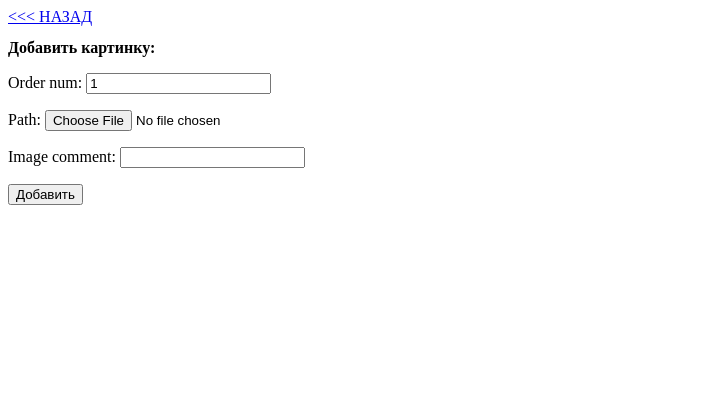
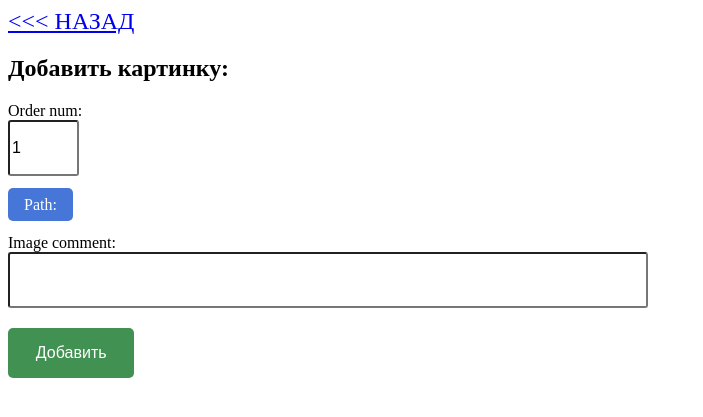
Before and after one commit to ivanovich812/tabook, a Django app: page /add_image/72/ in a window 1280 px wide. Shown: the top 417 px of the page, without its empty margins (0-703 px from the left). Run offline with Django 4.2, Linux system fonts and the light colour scheme; data comes from the database, SQL or seed files in the repository; both versions use the stored data as it was after the commit.

Commit message:
+ corrected templates.

```diff
--- a/app/templates/add_image.html
+++ b/app/templates/add_image.html
@@ -3,9 +3,23 @@
     {% block menu %} <a href="../../edit_melody/{{id}}"><<< НАЗАД</a> {% endblock menu %}
     {% block header %} Добавить картинку: {% endblock header %}
     {% block content %}
-      <form method="post" enctype="multipart/form-data">
-        {% csrf_token %}
-        {{ form_image.as_p }}
-        <button type="submit">Добавить</button>
-      </form>
+        <form method="post" enctype="multipart/form-data">
+            {% csrf_token %}
+            <div class="form-order-num-label">
+                {{form_image.order_num.label_tag}}
+                <div>{{form_image.order_num}}</div>
+            </div>
+            <div class="form-path">
+                {{form_image.path.label_tag}}
+                <div>{{form_image.path}}</div>
+            </div>
+            <div class="form">
+                {{form_image.image_comment.label_tag}}
+                <div>{{form_image.image_comment}}</div>
+            </div>
+
+            <div class="form">
+                <button type="submit">Добавить</button>
+            </div>
+        </form>
     {% endblock content %}
--- a/app/templates/base.html
+++ b/app/templates/base.html
@@ -4,9 +4,9 @@
     <meta charset="utf-8" />
     <title>{% block title %}TABOOK{% endblock title %}</title>
     <style>
-        h2 {font-size: 100%;}
-        table {font-size: 100%;}
-        .menu {font-size: 100%;}
+        h2 {font-size: 150%;}
+        table {font-size: 150%;}
+        .menu {font-size: 150%;}
         .alert{color:red}
         .form{margin: 20px 0; font-size: 100%;}
         .form input{width:50%;height: 50px;border-radius:3px; font-size: 100%;}
@@ -16,13 +16,16 @@
             appearance: none;
             border: 0;
             border-radius: 5px;
-            background: #4676D7;
+            background: #419152;
             color: #fff;
-            padding: 8px 16px;
+            width: 10%;
+            height: 50px;
             font-size: 100%;
         }
+
         .form-order-num-label{margin: 20px 0; font-size: 100%;}
         .form-order-num-label input{width:5%;height: 50px;border-radius:3px; font-size: 100%;}
+
         .form-path label{
             appearance: none;
             border: 0;
@@ -40,6 +43,18 @@
             width: 0;
             height: 0;
         }
+
+        .form-name-comment input{width:50%;height: 50px;border-radius:3px; font-size: 100%;}
+        .form-name-comment button{
+            appearance: none;
+            border: 0;
+            border-radius: 5px;
+            background: #4676D7;
+            color: #fff;
+            width: 100px;
+            height: 50px;
+            font-size: 100%;
+        }
     </style>
 </head>
 <body>
--- a/app/templates/create_melody.html
+++ b/app/templates/create_melody.html
@@ -41,7 +41,7 @@
             </div>
 
             <div class="form">
-                <button type="submit">Upload</button>
+                <button type="submit">Добавить</button>
             </div>
         </form>
         <br />
--- a/app/templates/index.html
+++ b/app/templates/index.html
@@ -5,14 +5,13 @@
     {% block content %}
         <body>
             <table>
-                <thead><th>Название</th><th>Тип</th><th>Дата</th><th></th><th>Комментарий</th></thead>
+                <thead><th>Название</th><th>Тип</th><th>Дата</th><th></th></thead>
                 {% for melody in melodies %}
                 <tr>
                     <td><a href="show_melody/{{melody.id}}">{{ melody.name }}</a></td>
                     <td>{{ melody.type }}</td>
                     <td>{{ melody.date.date }}</td>
                     <td><a href="edit_melody/{{melody.id}}">Изменить</a> | <a href="delete_melody/{{melody.id}}">Удалить</a></td>
-                    <td>{{ melody.comment }}</td>
                 </tr>
                 {% endfor %}
             </table>
```
Also changed, not shown: app/templates/add_tab.html (+12 -5 lines), app/templates/add_url.html (+12 -5 lines), app/templates/edit_image.html (+19 -5 lines), app/templates/edit_melody.html (+10 -6 lines), app/templates/edit_tab.html (+12 -5 lines), README.txt, db3.sqlite3.
